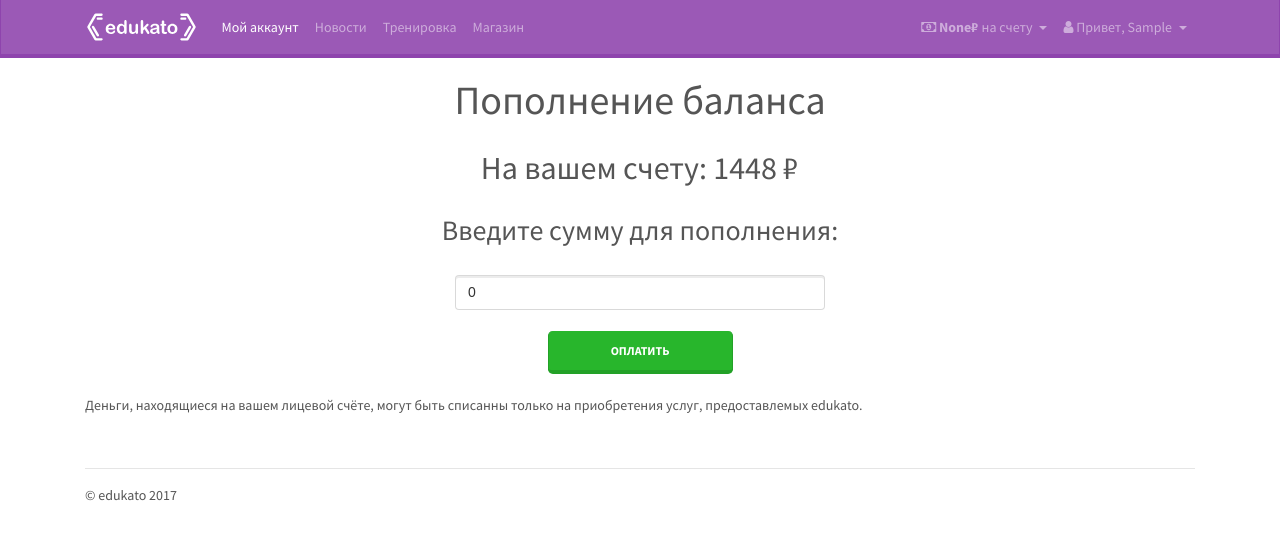
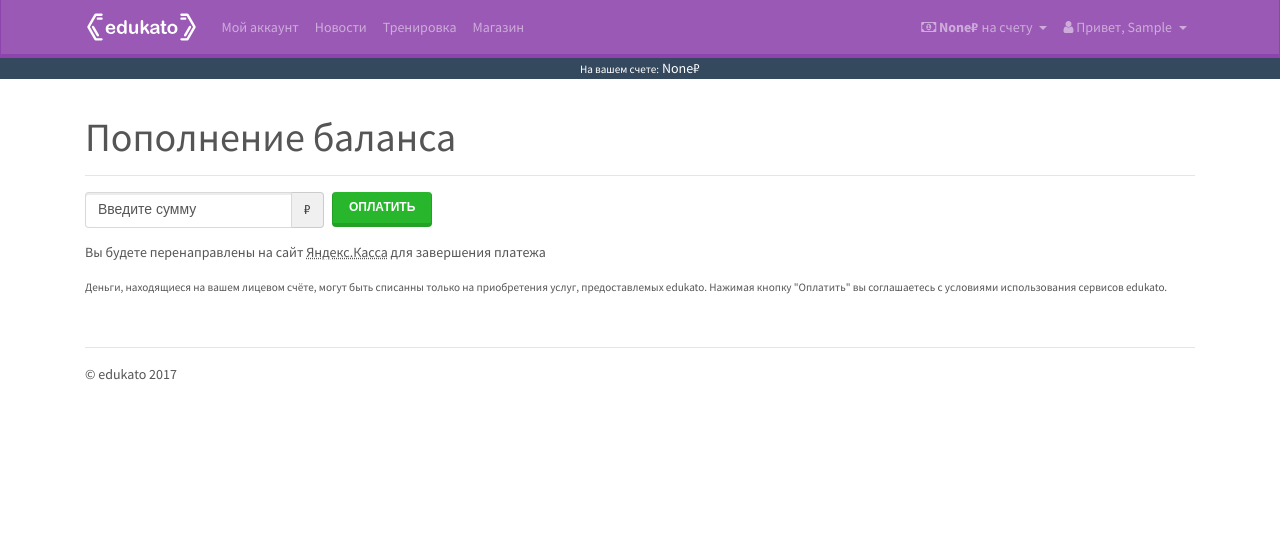
Before and after one commit to edukato/learning, a Flask app: page /pay in a window 1280 px wide. Shown: the top 540 px of the page. Run offline with Flask 2, Linux system fonts and the light colour scheme; the visitor is signed in with stand-in values (Sample User, id 1); data comes from the database, SQL or seed files in the repository; some libraries are stand-ins or nearby versions.

Commit message:
страничка оплаты + баг за активными загаловками на страницах

```diff
--- a/app/static/css/style.css
+++ b/app/static/css/style.css
@@ -1,6 +1,11 @@
 .bg-1 {
     background-color: #ecf0f1 !important;
     padding-bottom: 20px;
+}
+.bg-2 {
+    background-color: #34495e !important;
+    padding-bottom: 20px;
+    color: white;
 }
 .container {
     padding-top: 20px;
--- a/app/templates/base.html
+++ b/app/templates/base.html
@@ -33,8 +33,6 @@
 ('/login', 'login', 'Вход'),
 ('/register', 'register', 'Регистрация')
 ] -%}
-
-{% set active_page = active_page|default('account') -%}
 
 <nav class="navbar navbar-toggleable-md navbar-inverse fixed-top bg-inverse">
     <button class="navbar-toggler navbar-toggler-right" type="button" data-toggle="collapse"
--- a/app/templates/home/pay.html
+++ b/app/templates/home/pay.html
@@ -1,20 +1,32 @@
 {% extends "base.html" %}
-{% set active_page = "account" %}
 {% block title %}Пополнение счета{% endblock %}
 {% block body %}
+<div class="bg-2 text-center" style="padding-bottom: 0px;">
+    <p>
+        <small>На вашем счете:</small>
+        {{ current_user.balance }}₽
+    </p>
+</div>
 <div class="container">
-    <h1 align="center">Пополнение баланса</h1>
-    <br>
-    <h2 align="center">На вашем счету: 1448 ₽</h2>
-    <br>
-    <h3 align="center">Введите сумму для пополнения:</h3>
-    <br>
-    <input class="form-control col-4 offset-md-4" type="number" value="0" id="example-text-input">
-    <br>
-    <a class="btn btn-success btn-lg col-2 offset-md-5" href="{{ url_for('home.account') }}">Оплатить</a>
-    <br>
-    <br>
-    <p>Деньги, находящиеся на вашем лицевой счёте, могут быть списанны только на приобретения услуг, предоставлемых
-        edukato. </p>
+    <h1>Пополнение баланса</h1>
+    <hr>
+    <form class="form-inline">
+        <label class="sr-only" for="inlineFormInputGroup">Введите сумму для пополнения:</label>
+        <div class="input-group mb-2 mr-sm-2 mb-sm-0">
+            <input type="text" class="form-control" id="inlineFormInputGroup" placeholder="Введите сумму">
+            <div class="input-group-addon">₽</div>
+        </div>
+
+        <button type="submit" class="btn btn-success">Оплатить</button>
+    </form>
+    <p>Вы будете перенаправлены на сайт <abbr
+            title="Яндекс.Касса позволяет нам быстро и безопасно проводить платежи огромным количеством способов">Яндекс.Касса</abbr>
+        для завершения платежа</p>
+    <p>
+        <small>Деньги, находящиеся на вашем лицевом счёте, могут быть списанны только на приобретения услуг,
+            предоставлемых
+            edukato. Нажимая кнопку "Оплатить" вы соглашаетесь с условиями использования сервисов edukato.
+        </small>
+    </p>
 </div>
 {% endblock %}
```
